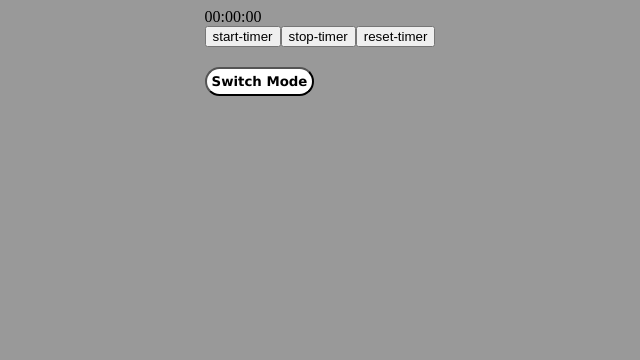
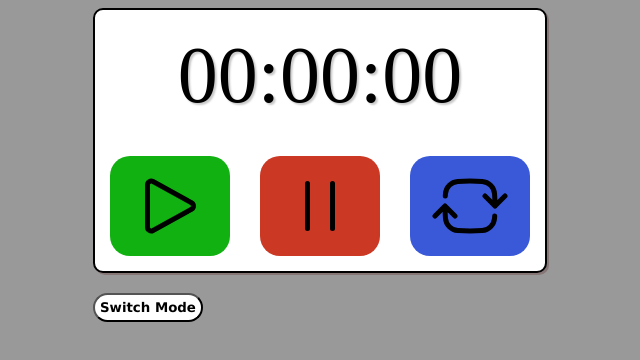
Before and after one commit to K1ndl3/stop_watch, a React (Vite) app: page / in a window 1280 px wide. Both pictures are taken after a click on the button "Switch Mode". Shown: the top 360 px of the page, without its empty margins (320-960 px from the left). Built offline with nearby package versions, Linux system fonts and the light colour scheme.

Commit message:
added UI for timer

```diff
--- a/src/Timer.jsx
+++ b/src/Timer.jsx
@@ -15,12 +15,24 @@ function Timer() {
 
     return (
     <>
-    <div className="Timer">
-        <div className="Display">{DisplayTime()}</div>
-        <div className="Controls">
-            <button className="start-timer">start-timer</button>
-            <button className="stop-timer">stop-timer</button>
-            <button className="reset-timer">reset-timer</button>
+    <div className="timer">
+        <div className="timer-display">{DisplayTime()}</div>
+        <div className="timer-controls">
+            <button className="start-timer">
+                <svg xmlns="http://www.w3.org/2000/svg" fill="none" viewBox="0 0 24 24" stroke-width="1.5" stroke="currentColor" class="size-6">
+                <path stroke-linecap="round" stroke-linejoin="round" d="M5.25 5.653c0-.856.917-1.398 1.667-.986l11.54 6.347a1.125 1.125 0 0 1 0 1.972l-11.54 6.347a1.125 1.125 0 0 1-1.667-.986V5.653Z" />
+                </svg>
+            </button>
+            <button className="stop-timer">
+                <svg xmlns="http://www.w3.org/2000/svg" fill="none" viewBox="0 0 24 24" stroke-width="1.5" stroke="currentColor" class="size-6">
+                <path stroke-linecap="round" stroke-linejoin="round" d="M15.75 5.25v13.5m-7.5-13.5v13.5" />
+                </svg>
+            </button>
+            <button className="reset-timer">
+                <svg xmlns="http://www.w3.org/2000/svg" fill="none" viewBox="0 0 24 24" stroke-width="1.5" stroke="currentColor" class="size-6">
+                <path stroke-linecap="round" stroke-linejoin="round" d="M19.5 12c0-1.232-.046-2.453-.138-3.662a4.006 4.006 0 0 0-3.7-3.7 48.678 48.678 0 0 0-7.324 0 4.006 4.006 0 0 0-3.7 3.7c-.017.22-.032.441-.046.662M19.5 12l3-3m-3 3-3-3m-12 3c0 1.232.046 2.453.138 3.662a4.006 4.006 0 0 0 3.7 3.7 48.656 48.656 0 0 0 7.324 0 4.006 4.006 0 0 0 3.7-3.7c.017-.22.032-.441.046-.662M4.5 12l3 3m-3-3-3 3" />
+                </svg>
+            </button>
         </div>
     </div>
     </>);
--- a/src/index.css
+++ b/src/index.css
@@ -84,7 +84,7 @@ body{
   cursor: pointer;
   background-color: white;
   color: black;
-  transition: background-color ease-out;
+  transition: background-color ease-out .7s;
 }
 
 .switch-mode:hover{
@@ -95,3 +95,65 @@ body{
   background-color: rgb(246, 240, 240);
   transform: scale(95%);
 }
+
+
+
+/* styling for Timer component
+=========================================================================
+=========================================================================
+*/
+
+.timer {
+  display: flex;
+  flex-direction: column;
+  align-items: center;
+  border: 2px solid;
+  border-radius: 10px;
+  background-color: white;
+  box-shadow: 2px 2px rgba(111, 75, 75, 0.449);
+}
+
+.timer-display{
+  text-shadow: 2px 2px 2px rgba(0, 0, 0, 0.214);
+  font-size: 5rem;
+  padding: 20px;
+}
+
+.timer button{
+  padding: 10px 20px;
+  margin: 15px;
+  min-width: 120px;
+  height: 100px;
+  border: none;
+  border-radius: 20px;
+  cursor: pointer;
+  transition: background-color ease-out .7s;
+}
+
+.start-timer {
+  background-color: rgb(17, 177, 17);
+}
+
+.start-timer:hover {
+  background-color: rgb(18, 84, 18);
+}
+
+.stop-timer{
+  background-color: rgb(203, 56, 36);
+}
+
+.stop-timer:hover{
+  background-color: rgb(113, 34, 20);
+}
+
+.reset-timer{
+  background-color: rgb(58, 89, 217);
+}
+
+.reset-timer:hover{
+  background-color: rgb(10, 29, 105);
+}
+
+.timer button:active {
+  background-color: rgba(255, 255, 255, 0.63);
+}
```
